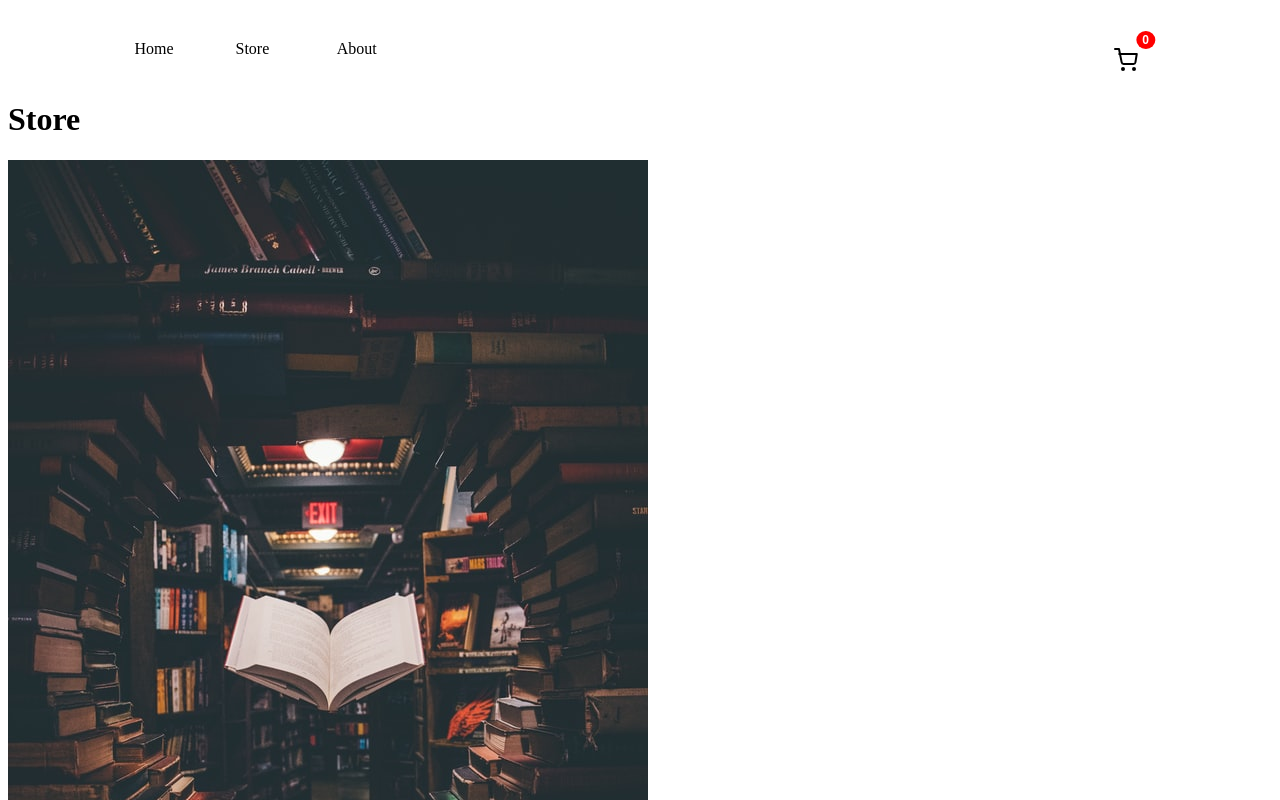
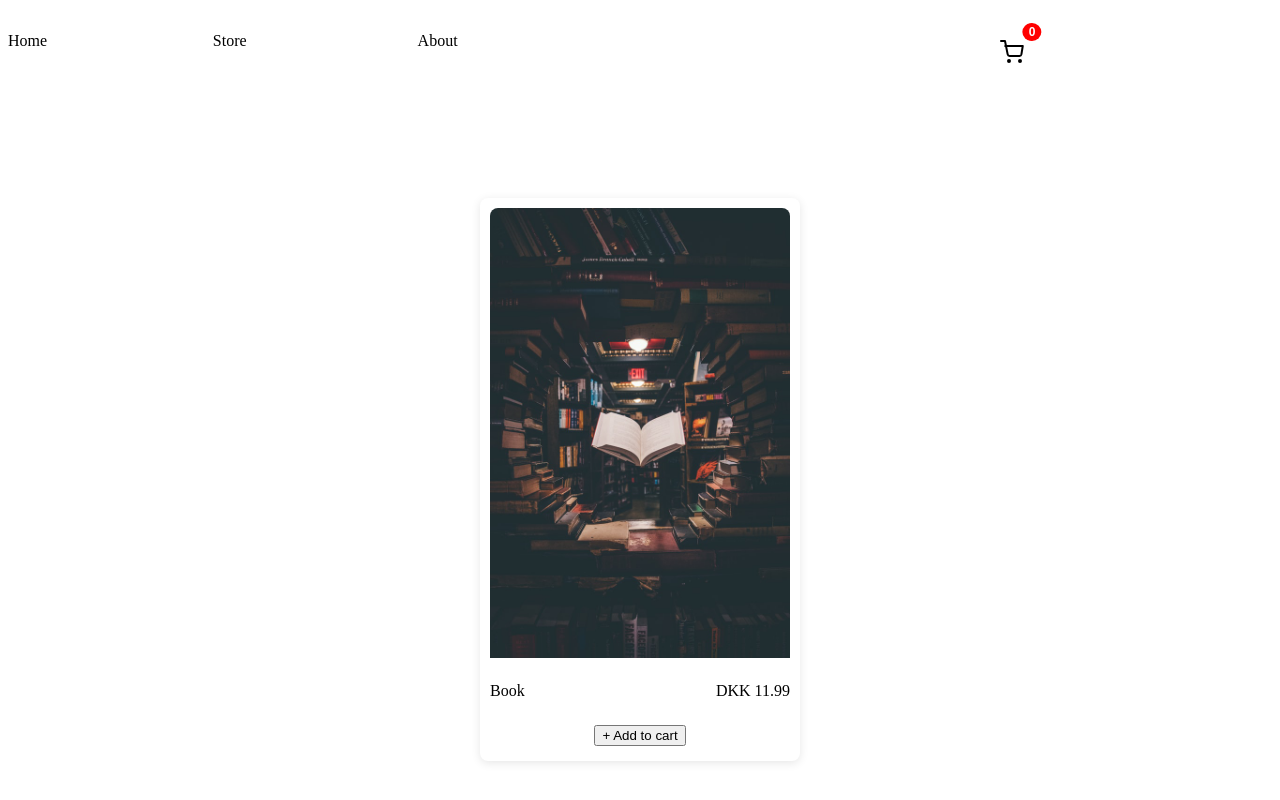
Before and after one commit to shazkhan2/Shopping_app, a React (Vite) app: page /store in a window 1280 px wide. Shown: the top 800 px of the page. Built offline with nearby package versions, Linux system fonts and the light colour scheme.

Commit message:
Initial css

```diff
--- /dev/null
+++ b/src/components/CartItem.css
@@ -0,0 +1,49 @@
+
+.cart-item-container {
+  display: grid;
+  place-items: center;
+  height: 100vh;
+}
+
+.cart-item {
+  display: flex;
+  align-items: center;
+  width: 300px;
+  padding: 20px;
+  box-shadow: 0 2px 10px rgba(0, 0, 0, 0.1);
+  border-radius: 8px;
+  background-color: #fff;
+  text-align: center;
+}
+
+.cart-item img {
+  max-width: 100px;
+  height: auto;
+  margin-right: 20px;
+}
+
+.item-details {
+  flex: 1;
+}
+
+.item-name {
+  font-weight: bold;
+  margin-bottom: 10px;
+}
+
+.item-price, .item-total {
+  margin-bottom: 10px;
+}
+
+.remove-item {
+  background-color: red;
+  color: white;
+  border: none;
+  padding: 5px 10px;
+  border-radius: 4px;
+  cursor: pointer;
+}
+
+.remove-item:hover {
+  background-color: darkred;
+}
--- a/src/components/CartItem.tsx
+++ b/src/components/CartItem.tsx
@@ -1,6 +1,7 @@
 import { useShoppingCart } from "../context/ShoppingCartContext";
 import storeItems from "../data/items.json";
 import { formatCurrency } from "../utilities/formatCurrency";
+import "./CartItem.css"
 
 interface CartItemProps {
   id: number;
@@ -14,6 +15,7 @@ export function CartItem({ id, quantity }: CartItemProps) {
   if (item == null) return null;
 
   return (
+    <div className="cart-item-container">
       <div className="cart-item">
         <img src={item.imgUrl} alt={item.name} />
         <div className="item-details">
@@ -31,5 +33,6 @@ export function CartItem({ id, quantity }: CartItemProps) {
           </button>
         </div>
       </div>
+    </div>
   );
 }
--- a/src/components/Navbar.css
+++ b/src/components/Navbar.css
@@ -1,20 +1,21 @@
 nav {
     display: flex;
     justify-content: space-between;
-    max-width: 80%;
     margin: auto;
     padding-top: 2em;
-
-
+    position: fixed;
+    top: 0;
+    width: 100%;
+    max-width: 80%;
+    background-color: white;
 }
 ul {
     display: flex;
     flex-direction: row;
-    list-style-type: none;
     padding: 0;
   margin: 0;
   flex: 1;
-  max-width: 30%;
+  max-width: 60%;
 
 }
 ul li {
--- a/src/components/Navbar.tsx
+++ b/src/components/Navbar.tsx
@@ -11,6 +11,7 @@ export function Navbar() {
   };
 
   return (
+
     <nav>
       <ul>
         <li>
--- /dev/null
+++ b/src/components/StoreItem.css
@@ -0,0 +1,56 @@
+/* Assuming you have a CSS file like styles.css */
+
+.store-item-container {
+  display: flex;
+  justify-content: center;
+  align-items: center;
+  height: 100vh;
+}
+
+.card {
+  width: 300px;
+  padding: 10px;
+  box-shadow: 0 2px 10px rgba(0, 0, 0, 0.1);
+  border-radius: 8px;
+  background-color: #fff;
+  text-align: center;
+}
+
+.card img {
+  max-width: 100%;
+  height: auto;
+  border-radius: 8px 8px 0 0;
+}
+
+.name-price {
+  display: flex;
+  justify-content: space-between;
+  margin: 20px 0;
+}
+
+.add-cart {
+  display: flex;
+  flex-direction: column;
+  align-items: center;
+}
+
+.add-cart button {
+  margin: 5px 0;
+}
+
+.cart-items {
+  margin: 10px 0;
+}
+
+.remove {
+  background-color: red;
+  color: white;
+  border: none;
+  padding: 5px 10px;
+  border-radius: 4px;
+  cursor: pointer;
+}
+
+.remove:hover {
+  background-color: darkred;
+}
--- a/src/components/StoreItem.tsx
+++ b/src/components/StoreItem.tsx
@@ -1,5 +1,7 @@
 import { useShoppingCart } from "../context/ShoppingCartContext";
 import { formatCurrency } from "../utilities/formatCurrency";
+import "./StoreItem.css";
+
 
 interface Item {
     id: number;
@@ -9,9 +11,11 @@ interface Item {
   }
 
   export function StoreItem({ id, name, price, imgUrl }: Item) {
-    const {getItemsQuantity, increaseCartQuantity, decreaseCartQuantity, removeFromCart} = useShoppingCart()
-const quantity = getItemsQuantity(id)
+    const { getItemsQuantity, increaseCartQuantity, decreaseCartQuantity, removeFromCart } = useShoppingCart();
+    const quantity = getItemsQuantity(id);
+
     return (
+      <div className="store-item-container">
         <div className="card">
           <img src={imgUrl} alt={name} />
           <div className="name-price">
@@ -20,17 +24,20 @@ const quantity = getItemsQuantity(id)
           </div>
           <div className="add-cart">
             {quantity === 0 ? (
-            <button onClick={() => increaseCartQuantity(id)}>+ Add to card</button>
-        ): <div>
+              <button onClick={() => increaseCartQuantity(id)}>+ Add to cart</button>
+            ) : (
+              <div>
                 <button onClick={() => decreaseCartQuantity(id)}>-</button>
                 <div className="cart-items">
                   <span>{quantity}</span> in cart
                 </div>
                 <button onClick={() => increaseCartQuantity(id)}>+</button>
-            <div>            <button className="remove" onClick={() => removeFromCart(id)}>Remove</button>
+                <div>
+                  <button className="remove" onClick={() => removeFromCart(id)}>Remove</button>
                 </div>
               </div>
-        }
+            )}
+          </div>
         </div>
       </div>
     );
```
Lines whose indentation alone changed are shown as unchanged.
